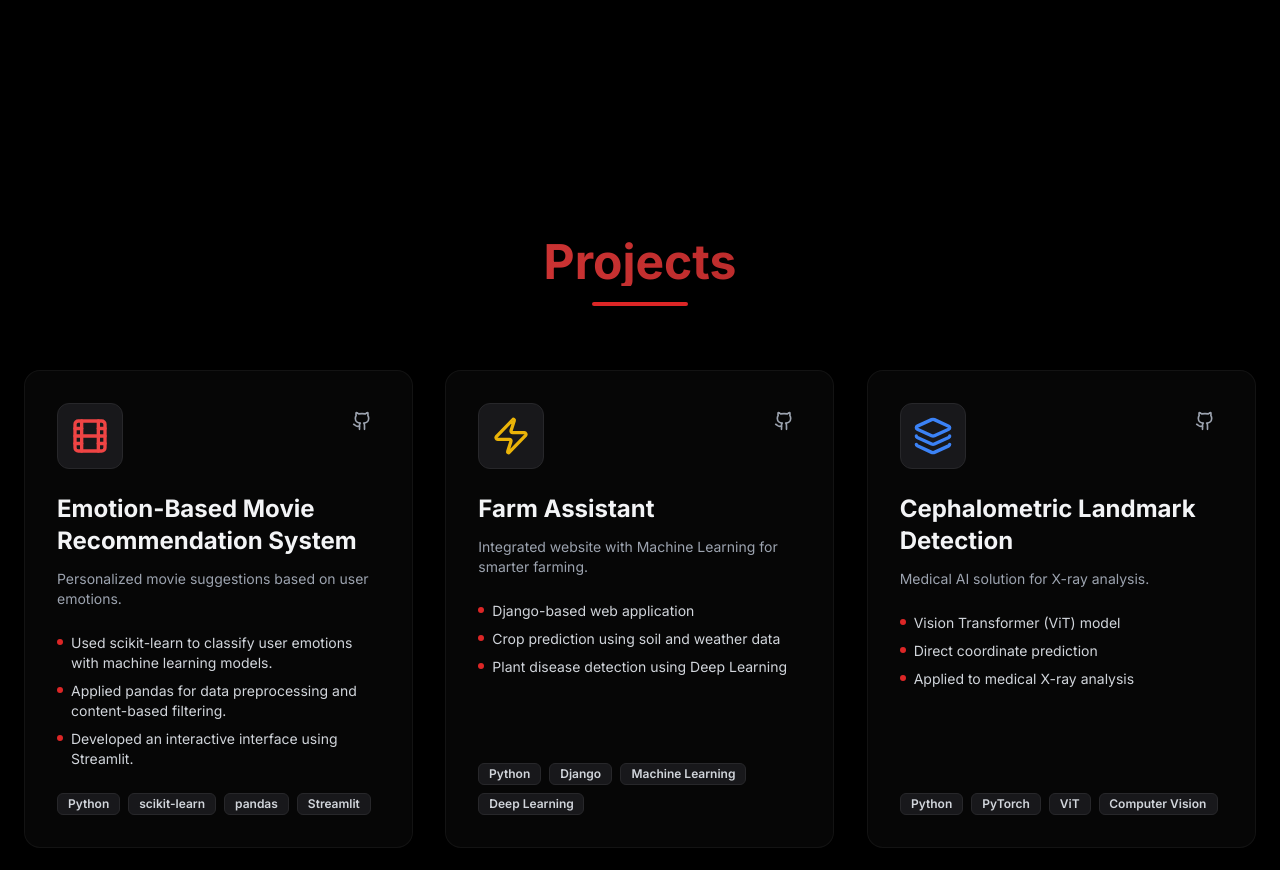
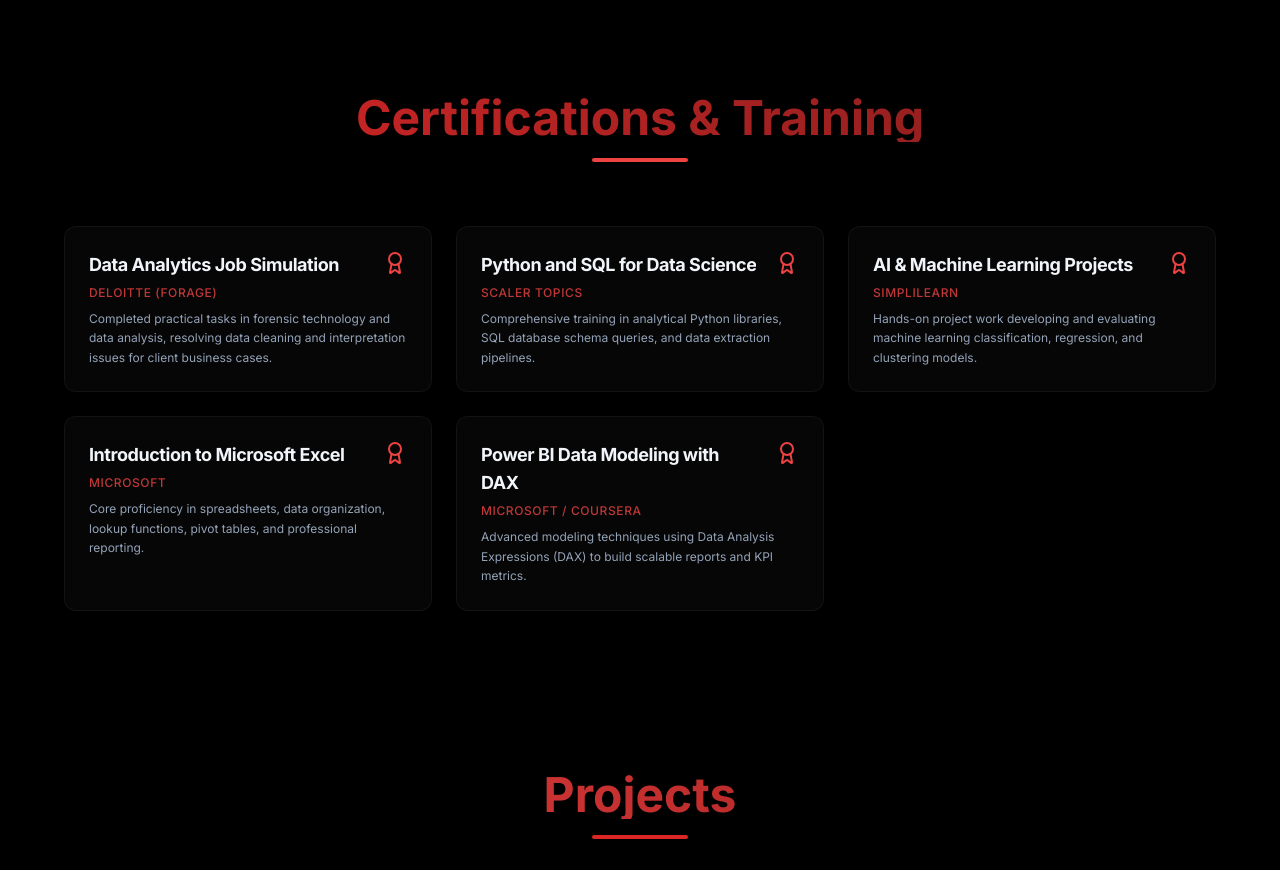
Before and after one commit to Yuvaraj004/yuvarajan_portfolio, a Next.js app: page / in a window 1280 px wide. Shown: the part 1927-2797 px from the top of the page. Built offline with nearby package versions, Linux system fonts and the light colour scheme.

Commit message:
Updated portfolio with latest changes

```diff
--- a/src/components/Education.tsx
+++ b/src/components/Education.tsx
@@ -1,7 +1,7 @@
 "use client";
 
 import { motion } from "framer-motion";
-import { GraduationCap, Calendar } from "lucide-react";
+import { GraduationCap, Calendar, Award } from "lucide-react";
 import { Card, CardContent, CardHeader, CardTitle } from "@/components/ui/card";
 import { Badge } from "@/components/ui/badge";
 
@@ -29,6 +29,34 @@
     },
 ];
 
+const certificationsData = [
+    {
+        title: "Data Analytics Job Simulation",
+        issuer: "Deloitte (Forage)",
+        description: "Completed practical tasks in forensic technology and data analysis, resolving data cleaning and interpretation issues for client business cases.",
+    },
+    {
+        title: "Python and SQL for Data Science",
+        issuer: "Scaler Topics",
+        description: "Comprehensive training in analytical Python libraries, SQL database schema queries, and data extraction pipelines.",
+    },
+    {
+        title: "AI & Machine Learning Projects",
+        issuer: "Simplilearn",
+        description: "Hands-on project work developing and evaluating machine learning classification, regression, and clustering models.",
+    },
+    {
+        title: "Introduction to Microsoft Excel",
+        issuer: "Microsoft",
+        description: "Core proficiency in spreadsheets, data organization, lookup functions, pivot tables, and professional reporting.",
+    },
+    {
+        title: "Power BI Data Modeling with DAX",
+        issuer: "Microsoft / Coursera",
+        description: "Advanced modeling techniques using Data Analysis Expressions (DAX) to build scalable reports and KPI metrics.",
+    },
+];
+
 export default function Education() {
     return (
         <section className="py-20 relative overflow-hidden" id="education">
@@ -46,7 +74,7 @@
                     <div className="w-24 h-1 bg-primary mx-auto rounded-full" />
                 </motion.div>
 
-                <div className="relative max-w-4xl mx-auto">
+                <div className="relative max-w-4xl mx-auto mb-24">
                     {/* Vertical Line */}
                     <div className="absolute left-0 md:left-1/2 top-0 bottom-0 w-px bg-slate-800 transform md:-translate-x-1/2" />
 
@@ -96,6 +124,48 @@
                         </motion.div>
                     ))}
                 </div>
+
+                {/* Certifications Section */}
+                <motion.div
+                    initial={{ opacity: 0, y: 20 }}
+                    whileInView={{ opacity: 1, y: 0 }}
+                    viewport={{ once: true }}
+                    className="text-center mt-24 mb-16"
+                >
+                    <h2 className="text-3xl md:text-5xl font-bold bg-clip-text text-transparent bg-gradient-to-r from-red-600 to-red-900 mb-4">
+                        Certifications & Training
+                    </h2>
+                    <div className="w-24 h-1 bg-primary mx-auto rounded-full" />
+                </motion.div>
+
+                <div className="grid md:grid-cols-2 lg:grid-cols-3 gap-6 max-w-6xl mx-auto">
+                    {certificationsData.map((cert, index) => (
+                        <motion.div
+                            key={index}
+                            initial={{ opacity: 0, y: 20 }}
+                            whileInView={{ opacity: 1, y: 0 }}
+                            viewport={{ once: true }}
+                            transition={{ duration: 0.4, delay: index * 0.1 }}
+                        >
+                            <Card className="h-full hover:border-primary/50 transition-all hover:bg-slate-900/40 bg-zinc-950 border-slate-800">
+                                <CardHeader className="pb-2">
+                                    <div className="flex justify-between items-start gap-4">
+                                        <CardTitle className="text-lg font-bold text-slate-100 line-clamp-2">
+                                            {cert.title}
+                                        </CardTitle>
+                                        <Award className="w-6 h-6 text-primary flex-shrink-0" />
+                                    </div>
+                                    <p className="text-primary/80 font-medium text-xs tracking-wider uppercase mt-1">{cert.issuer}</p>
+                                </CardHeader>
+                                <CardContent>
+                                    <p className="text-slate-400 text-xs leading-relaxed">
+                                        {cert.description}
+                                    </p>
+                                </CardContent>
+                            </Card>
+                        </motion.div>
+                    ))}
+                </div>
             </div>
         </section>
     );
--- a/src/components/Hero.tsx
+++ b/src/components/Hero.tsx
@@ -82,10 +82,9 @@
                         <TypingAnimation text="Data   Scientist  |  ML Engineer    | AI Enthusiast" />
 
                         <p className="text-gray-400 text-lg max-w-2xl leading-relaxed mx-auto md:mx-0">
-                            Data Science professional with experience in data analysis and the
-                            development of machine learning and deep learning solutions.
-                            Proficient in Python and skilled in implementing ML, DL, and AI
-                            models to solve real-world problems.
+                            Data Science professional with a Master’s in Data Science and expertise in Python, SQL, Machine Learning, Deep
+                            Learning, NLP, and Generative AI. Experienced in developing ML models, RAG applications, ETL pipelines, REST
+                            APIs, and BI dashboards using Power BI and Tableau. Passionate about building scalable, data-driven solutions.
                         </p>
 
                         <div className="flex flex-col sm:flex-row items-center gap-4 justify-center md:justify-start pt-4">
@@ -96,7 +95,7 @@
                                 </a>
                             </Button>
                             <Button variant="outline" size="lg" className="group border-gray-800 text-gray-300 hover:border-red-500 hover:text-red-500 bg-transparent" asChild>
-                                <a href="https://drive.google.com/file/d/1aeirlScyexISrxutdLdaOzPIdMCMVZ1C/view?usp=drivesdk" target="_blank" rel="noopener noreferrer">
+                                <a href="https://drive.google.com/file/d/1Z-3weD2_qYjIs69YCfHPHwSiKwxd36u4/view?usp=drivesdk" target="_blank" rel="noopener noreferrer">
                                     <Download className="mr-2 w-4 h-4 group-hover:animate-bounce" />
                                     Download Resume
                                 </a>
--- a/src/components/Projects.tsx
+++ b/src/components/Projects.tsx
@@ -1,10 +1,44 @@
 "use client";
 
 import { motion } from "framer-motion";
-import { Activity, ExternalLink, Film, Github, Layers, Zap } from "lucide-react";
+import { Activity, ExternalLink, Film, Github, Layers, Zap, MessageSquare, TrendingUp, ShoppingBag } from "lucide-react";
 import { Badge } from "@/components/ui/badge";
 
 const projects = [
+    {
+        title: "Enterprise RAG AI Assistant",
+        description: "Retrieval-Augmented Generation chatbot for PDF document analysis.",
+        details: [
+            "Developed a Retrieval-Augmented Generation chatbot to answer questions from PDF documents using LLMs, integrating LangChain and OpenAI/Gemini APIs for context-aware responses.",
+            "Implemented semantic search with Sentence Transformers and deployed an interactive Streamlit application for document-based AI conversations.",
+        ],
+        tags: ["Python", "LangChain", "FAISS", "Hugging Face", "Streamlit", "APIs"],
+        icon: <MessageSquare className="w-10 h-10 text-red-500" />,
+        gradient: "from-red-500/20 to-zinc-900/20",
+    },
+    {
+        title: "Smart Retail Analytics & Inventory Management System",
+        description: "End-to-end retail analytics platform automating sales and inventory reporting.",
+        details: [
+            "Designed an end-to-end retail analytics platform automating sales and inventory reporting for 100K+ transaction records; built ETL pipeline and RESTful APIs with full CRUD operations.",
+            "Optimized complex SQL queries and database schema, reducing report generation time by 40%.",
+        ],
+        tags: ["Python", "Flask", "PostgreSQL", "Power BI", "REST API", "SQL Query Optimization"],
+        icon: <TrendingUp className="w-10 h-10 text-orange-500" />,
+        gradient: "from-orange-500/20 to-zinc-900/20",
+    },
+    {
+        title: "Customer Shopping Behavior Analysis",
+        description: "ETL pipeline and interactive dashboard analyzing shopping trends.",
+        details: [
+            "Built an end-to-end ETL pipeline to extract, clean, and transform a retail dataset of 3,900 customer records across 18 attributes using Python (Pandas), then loaded it into PostgreSQL.",
+            "Wrote optimized SQL queries to analyze customer behavior across 4 product categories, 50 states, and 6 payment methods, identifying purchase and discount trends totaling $233K+.",
+            "Developed an interactive Power BI dashboard visualizing KPIs including average purchase value, discount usage, subscription rate, and review ratings for stakeholder reporting.",
+        ],
+        tags: ["Python", "PostgreSQL", "Power BI", "Pandas", "ETL", "SQL Query Optimization"],
+        icon: <ShoppingBag className="w-10 h-10 text-blue-500" />,
+        gradient: "from-blue-500/20 to-zinc-900/20",
+    },
     {
         title: "Emotion-Based Movie Recommendation System",
         description: "Personalized movie suggestions based on user emotions.",
--- a/src/components/Skills.tsx
+++ b/src/components/Skills.tsx
@@ -4,23 +4,54 @@
 import { Badge } from "@/components/ui/badge";
 
 const skillsData = {
-    Programming: ["Python", "SQL", "C", "HTML", "CSS", "JavaScript"],
-    "Machine Learning": [
-        "scikit-learn",
+    Programming: ["Python", "SQL", "C"],
+    "Machine Learning & AI": [
+        "Scikit-learn",
+        "TensorFlow",
         "Regression",
         "Classification",
         "Clustering",
         "Feature Engineering",
+        "Model Evaluation",
+        "Deep Learning",
+        "NLP",
+        "LLMs",
+        "RAG",
+        "LangChain",
+        "Prompt Engineering",
+        "Hugging Face"
     ],
-    Visualization: ["Tableau", "Power BI", "Matplotlib", "Seaborn"],
-    Tools: ["Jupyter Notebook", "RStudio", "Visual Studio", "MS Office"],
-    "Soft Skills": [
-        "Communication",
-        "Teamwork",
-        "Problem-Solving",
-        "Adaptability",
-        "Leadership",
+    "Data Analysis": [
+        "Pandas",
+        "NumPy",
+        "ETL",
+        "EDA",
+        "Data Cleaning",
+        "Data Wrangling",
+        "Data Transformation",
+        "Statistical Analysis",
+        "Data Visualization"
     ],
+    "Software & Web": [
+        "Data Structures & Algorithms",
+        "OOP",
+        "DBMS",
+        "REST API Design",
+        "Flask",
+        "FastAPI",
+        "Streamlit"
+    ],
+    "Databases & BI": [
+        "PostgreSQL",
+        "MySQL",
+        "SQL Query Optimization",
+        "Power BI",
+        "Tableau",
+        "Matplotlib",
+        "KPI Dashboards",
+        "Excel (Pivot Tables, XLOOKUP, Power Query)"
+    ],
+    Tools: ["Git", "GitHub", "Jupyter Notebook", "VS Code"]
 };
 
 export default function Skills() {
```
